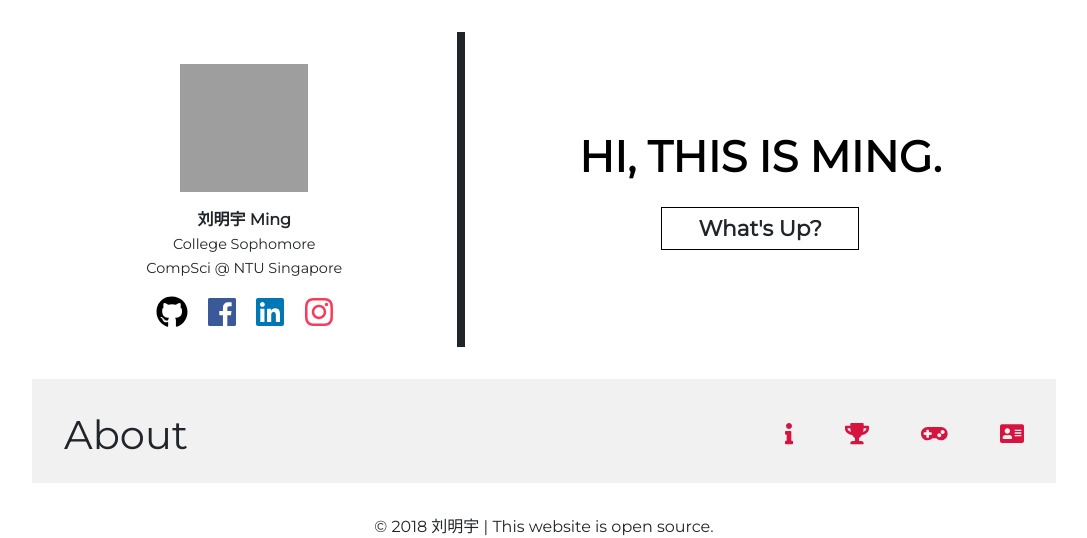
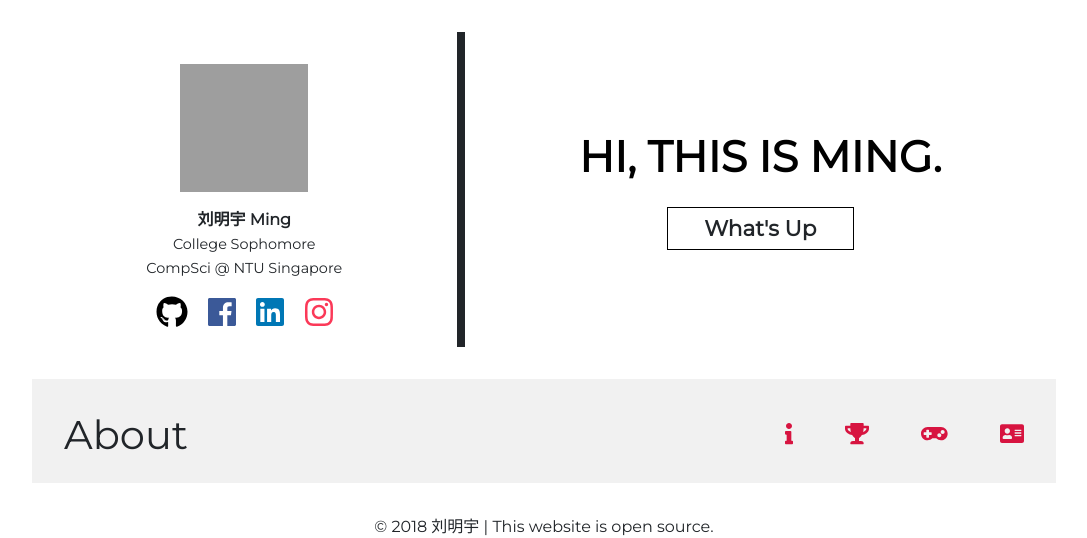
Before and after one commit to lyming90/csming, a Flask app: template csming/templates/v2.html in a window 1280 px wide. Shown: the top 538 px of the page, without its empty margins (96-1183 px from the left). Run offline with Flask 2, Linux system fonts and the light colour scheme; the template is opened without the code that fills it, so the values that code supplies are empty; some libraries are stand-ins or nearby versions; grey boxes are pictures that could not be loaded.

Commit message:
Small change

```diff
--- a/csming/static/style/v2.css
+++ b/csming/static/style/v2.css
@@ -6,7 +6,7 @@
 
 body {
     font-size: 16px;
-    font-family: "Montserrat", Verdana, sans-serif, Helvetica, Arial;
+    font-family: 'Montserrat', sans-serif;
     font-weight: normal;
     margin-top: 0;
     margin-bottom: 0;
--- a/csming/templates/archive/index.html
+++ b/csming/templates/archive/index.html
@@ -14,7 +14,7 @@
 {% block body %}
     <nav id="nav-normal" class="nav mb-4">
         <a class="nav-link navbar-brand icon-M" href="/archive"><img class="icon-M" src="{{ url_for('static', filename='img/icon/M.svg')}}"></a>
-        <a id="nav-archive" class="nav-link" href="#">Archive</a>
+        <a id="nav-archive" class="nav-link" style="margin-right: 2rem;" href="#">Archive</a>
         <a id="nav-panel" class="nav-link" href="/archive/panel">Panel</a>
         <a class="nav-mobile nav-link"  href="/archive/panel"><i class="fas fa-bars"></i></a>
         <a class="nav-link" id="go-profile" href="../">Go to Profile</a>
--- a/csming/templates/v2.html
+++ b/csming/templates/v2.html
@@ -39,7 +39,7 @@
             border-width: 0.1rem;
             border-style: solid;
             padding: 2% 10%;
-        "><a href="/archive" style="color: var(--dark); text-decoration: none;">What's Up?</a></span>
+        "><a href="/archive" style="color: var(--dark); text-decoration: none;">What's Up</a></span>
     </div>
 </div>
 
```
